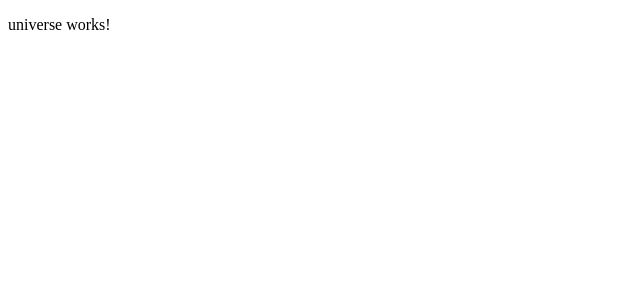
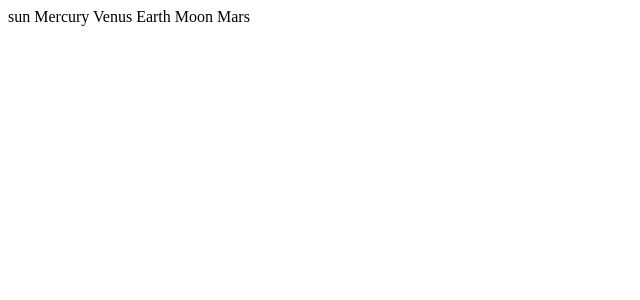
Before and after one commit to lfdgaliza/NightlyBerry, an Angular app in the folder src/linuxverse/clients/web/linuxverse/: page / in a window 1280 px wide. Shown: the top 300 px of the page, without its empty margins (0-640 px from the left). Built offline with nearby package versions, Linux system fonts and the light colour scheme.

Commit message:
initializing orbiter component

```diff
--- a/src/linuxverse/clients/web/linuxverse/src/app/app.component.ts
+++ b/src/linuxverse/clients/web/linuxverse/src/app/app.component.ts
@@ -11,7 +11,9 @@ export class AppComponent {
   rootOrbiter: Orbiter = new Orbiter(Guid.newGuid(), "sun", [
     new Orbiter(Guid.newGuid(), "Mercury"),
     new Orbiter(Guid.newGuid(), "Venus"),
-    new Orbiter(Guid.newGuid(), "Earth"),
+    new Orbiter(Guid.newGuid(), "Earth", [
+      new Orbiter(Guid.newGuid(), "Moon")
+    ]),
     new Orbiter(Guid.newGuid(), "Mars")
   ])
 }
--- a/src/linuxverse/clients/web/linuxverse/src/app/components/orbiter/orbiter.component.html
+++ b/src/linuxverse/clients/web/linuxverse/src/app/components/orbiter/orbiter.component.html
@@ -1,3 +1,4 @@
-<p>
-  orbiter works!
-</p>
+{{orbiter.name}}
+<ng-container *ngFor="let child of orbiter.children; let i = index">
+  <nb-lv-orbiter [orbiter]="child"></nb-lv-orbiter>
+</ng-container>
--- a/src/linuxverse/clients/web/linuxverse/src/app/components/orbiter/orbiter.component.ts
+++ b/src/linuxverse/clients/web/linuxverse/src/app/components/orbiter/orbiter.component.ts
@@ -1,4 +1,5 @@
-import { Component, OnInit } from '@angular/core';
+import { Component, OnInit, Input } from '@angular/core';
+import { Orbiter } from 'src/app/services/models/orbiter';
 
 @Component({
   selector: 'nb-lv-orbiter',
@@ -7,6 +8,7 @@ import { Component, OnInit } from '@angular/core';
 })
 export class OrbiterComponent implements OnInit {
 
+  @Input() orbiter: Orbiter
   constructor() { }
 
   ngOnInit() {
--- a/src/linuxverse/clients/web/linuxverse/src/app/components/universe/universe.component.html
+++ b/src/linuxverse/clients/web/linuxverse/src/app/components/universe/universe.component.html
@@ -1,3 +1 @@
-<p>
-  universe works!
-</p>
+<nb-lv-orbiter [orbiter]="rootOrbiter"></nb-lv-orbiter>
--- a/src/linuxverse/clients/web/linuxverse/src/app/services/models/orbiter.ts
+++ b/src/linuxverse/clients/web/linuxverse/src/app/services/models/orbiter.ts
@@ -4,6 +4,8 @@ export class Orbiter {
     private children: Array<Orbiter>
 
     constructor(id: string, name: string, children: Array<Orbiter> = new Array<Orbiter>()) {
-
+        this.id = id
+        this.name = name
+        this.children = children
     }
 }
```
